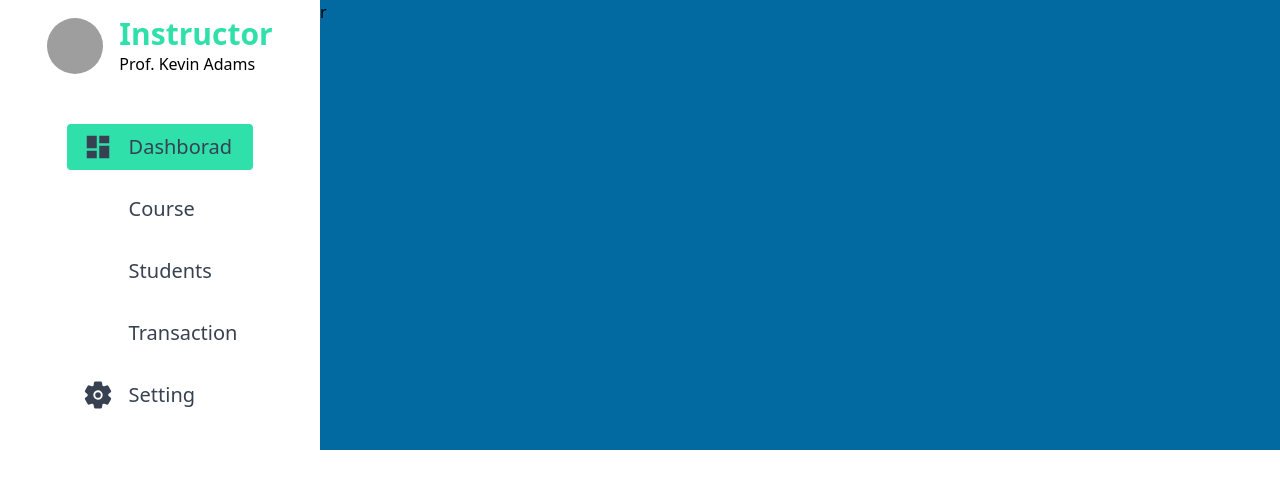
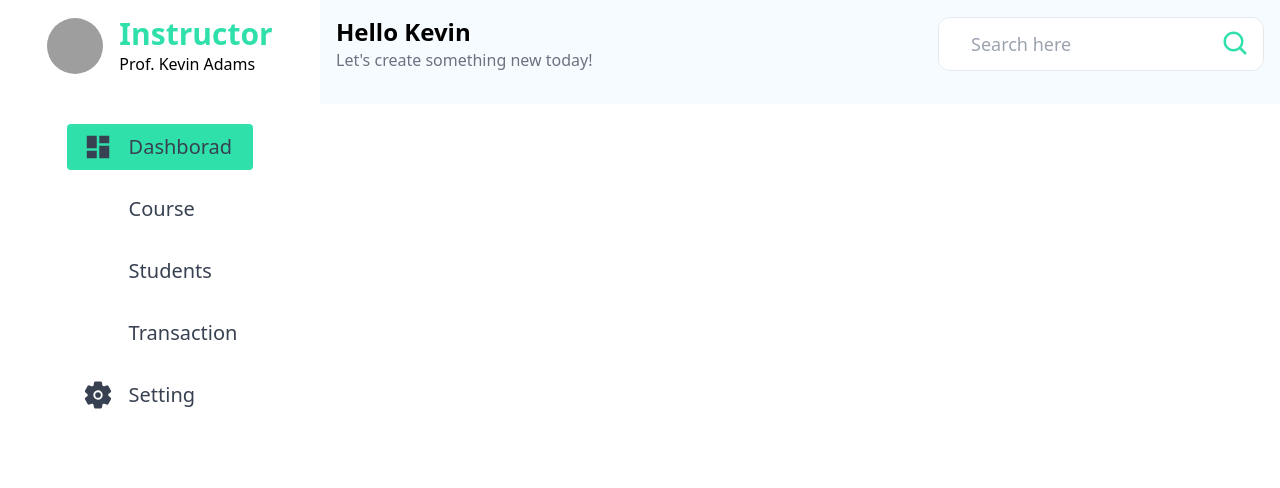
Before and after one commit to Shuvo-Roy/EduCity, a React (Vite) app: page /teacher/dash in a window 1280 px wide. Shown: the top 488 px of the page. Built offline with nearby package versions, Linux system fonts and the light colour scheme; grey boxes are pictures that could not be loaded; some icons are missing.

Commit message:
dashboard nav

```diff
--- a/src/pages/dashboard/TeacherDash.jsx
+++ b/src/pages/dashboard/TeacherDash.jsx
@@ -1,19 +1,27 @@
-import React from 'react'
-import teacher from '../teacher.json'
-import LogoInfo from './component/LogoInfo'
-import NavItem from './component/NavItem'
+import React from "react";
+import teacher from "../teacher.json";
+import LogoInfo from "./component/LogoInfo";
+import NavItem from "./component/NavItem";
+import DashHome from "./component/DashHome";
 export default function TeacherDash() {
   return (
-    <section className='grid grid-cols-12'>
-      <div className='col-span-3'>
+    <section className="grid grid-cols-12">
+      {/** Dash board left sidebar */}
+      <div className="col-span-3">
         <div>
-          <LogoInfo teacher={teacher}/>
+          <LogoInfo teacher={teacher} />
         </div>
         <div>
-          <NavItem/>
+          <NavItem />
         </div>
       </div>
-      <div className='bg-sky-700 col-span-9'>r</div>
+
+      {/** Dash board left sidebar */}
+      <div className="col-span-9">
+        <div>
+          <DashHome teacher={teacher}/>
+        </div>
+      </div>
     </section>
-  )
+  );
 }
--- /dev/null
+++ b/src/pages/dashboard/component/DashHome.jsx
@@ -0,0 +1,17 @@
+import React from 'react'
+import DashNav from './DashNav'
+
+export default function DashHome({teacher}) {
+  return (
+    <section className='bg-sky-100 bg-opacity-30'>
+        <div className='flex flex-col gap-4'>
+            <div>
+                <DashNav teacher={teacher}/>
+            </div>
+            <div>
+
+            </div>
+        </div>
+    </section>
+  )
+}
--- /dev/null
+++ b/src/pages/dashboard/component/DashNav.jsx
@@ -0,0 +1,39 @@
+import React from "react";
+import { BiSearch } from "react-icons/bi";
+
+export default function DashNav({ teacher }) {
+  return (
+    <header>
+      <nav className="flex items-center justify-between py-4 px-4">
+        <div>
+          <span className="flex flex-col">
+            <h2 className="text-2xl font-semibold">
+              Hello {teacher[1].name && teacher[1].name.split(" ")[1]}
+            </h2>
+            <p className="text-md text-gray-500">
+              Let's create something new today!
+            </p>
+          </span>
+        </div>
+        <div>
+          <div className="relative text-gray-600 focus-within:text-gray-400 border rounded-xl overflow-hidden">
+            <input
+              type="search"
+              name="q"
+              className="py-3 px-8 text-lg text-white rounded-md focus:outline-none focus:bg-white focus:text-gray-900 w-full"
+              placeholder="Search here"
+            />
+            <span className="absolute inset-y-0 right-0 flex items-center pr-2">
+              <button
+                type="submit"
+                className="p-1 focus:outline-none focus:shadow-outline"
+              >
+                <BiSearch className="text-3xl text-dbgMain"/>
+              </button>
+            </span>
+          </div>
+        </div>
+      </nav>
+    </header>
+  );
+}
```
